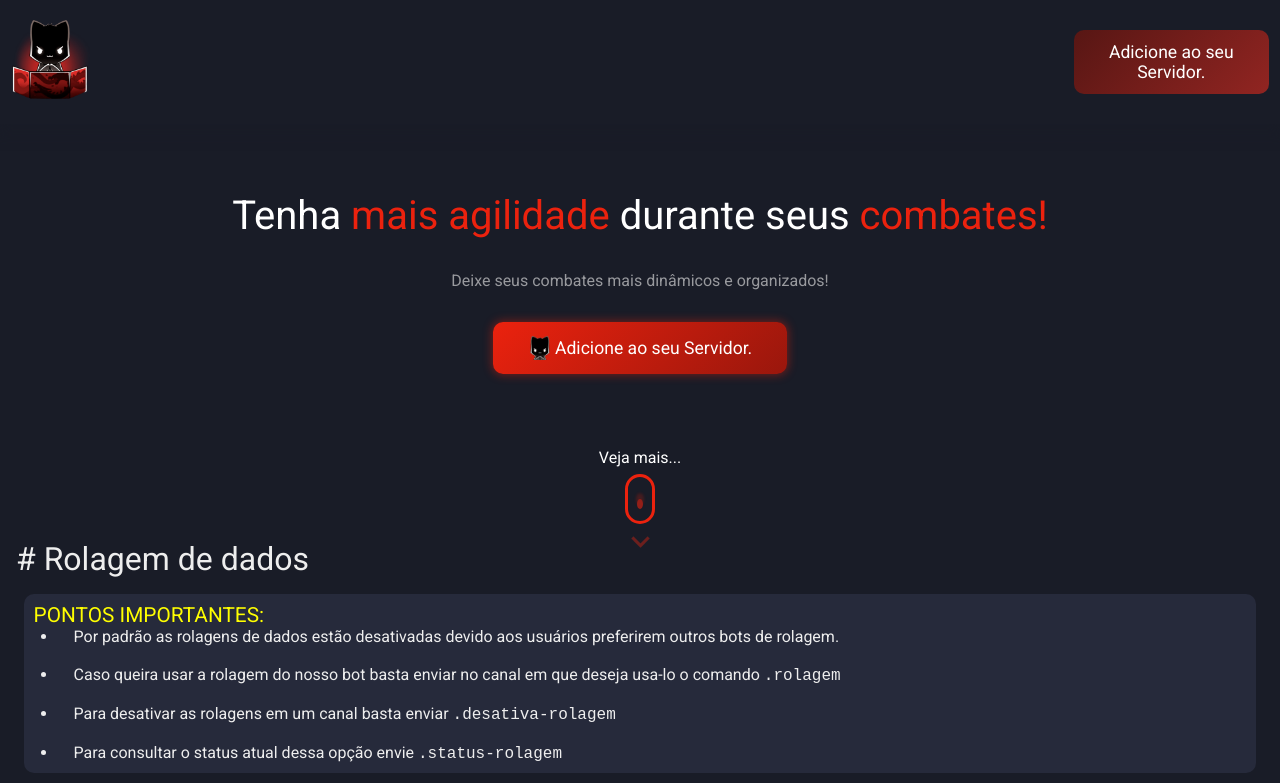
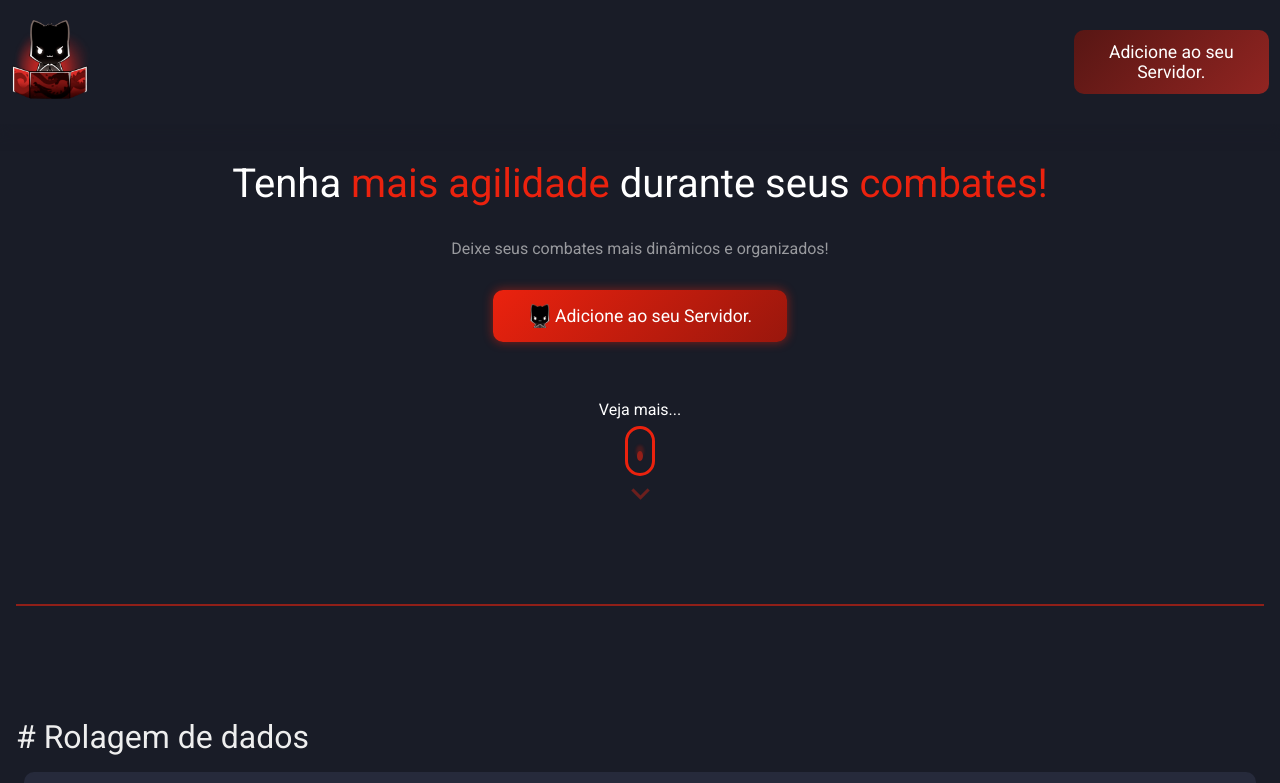
Before and after one commit to EwertonNv0/rpg-assitant, a Vue app: page / in a window 1280 px wide. Shown: the top 783 px of the page. Built offline with nearby package versions, Linux system fonts and the light colour scheme; a web font is replaced by a local one.

Commit message:
Update App.vue

```diff
--- a/src/App.vue
+++ b/src/App.vue
@@ -5,10 +5,12 @@ import IniLogo from './components/IniLogo.vue';
 import ScrollDown from './components/ScrollDown.vue';
 import RollHints from './components/RollHints.vue';
 import IniHints from './components/IniHints.vue';
+import DamageHint from './components/DamageHint.vue';
+import GridHints from './components/GridHints.vue';
 
 export default {
   name: "App",
-  components: { IniLogo, AddServer, AddServerStatic, ScrollDown, RollHints, IniHints }
+  components: { IniLogo, AddServer, AddServerStatic, ScrollDown, RollHints, IniHints, DamageHint, GridHints }
 }
 </script>
 
@@ -45,18 +47,39 @@ export default {
     </article>
   </section>
 
-  <section>
+  <section id="tutorial">
+    <div class="space"></div>
+  </section>
+
+  <section class="section">
     <RollHints />
   </section>
 
-  <section>
+  <section class="section">
     <IniHints />
   </section>
+
+  <section class="section">
+    <DamageHint />
+  </section>
+
+  <section class="section">
+    <GridHints />
+  </section>
+
+  <footer>
+
+  </footer>
 </template>
 
 <style scoped>
 span {
   color: #eb220e;
+}
+
+.space {
+  margin: 7rem 1rem;
+  border: 1px solid #eb220e90;
 }
 
 #top-bar {
@@ -83,7 +106,7 @@ span {
   padding: 10px;
   color: white;
   font-family: 'Roboto';
-  padding-top: 12rem;
+  padding-top: 10rem;
 }
 
 .title {
@@ -102,10 +125,10 @@ span {
   justify-content: center;
 }
 
-.scroll-icon-container{
+.scroll-icon-container {
   display: flex;
   flex-direction: column;
   align-items: center;
-  margin-top: 4rem;
+  margin-top: 3rem;
 }
 </style>
```
